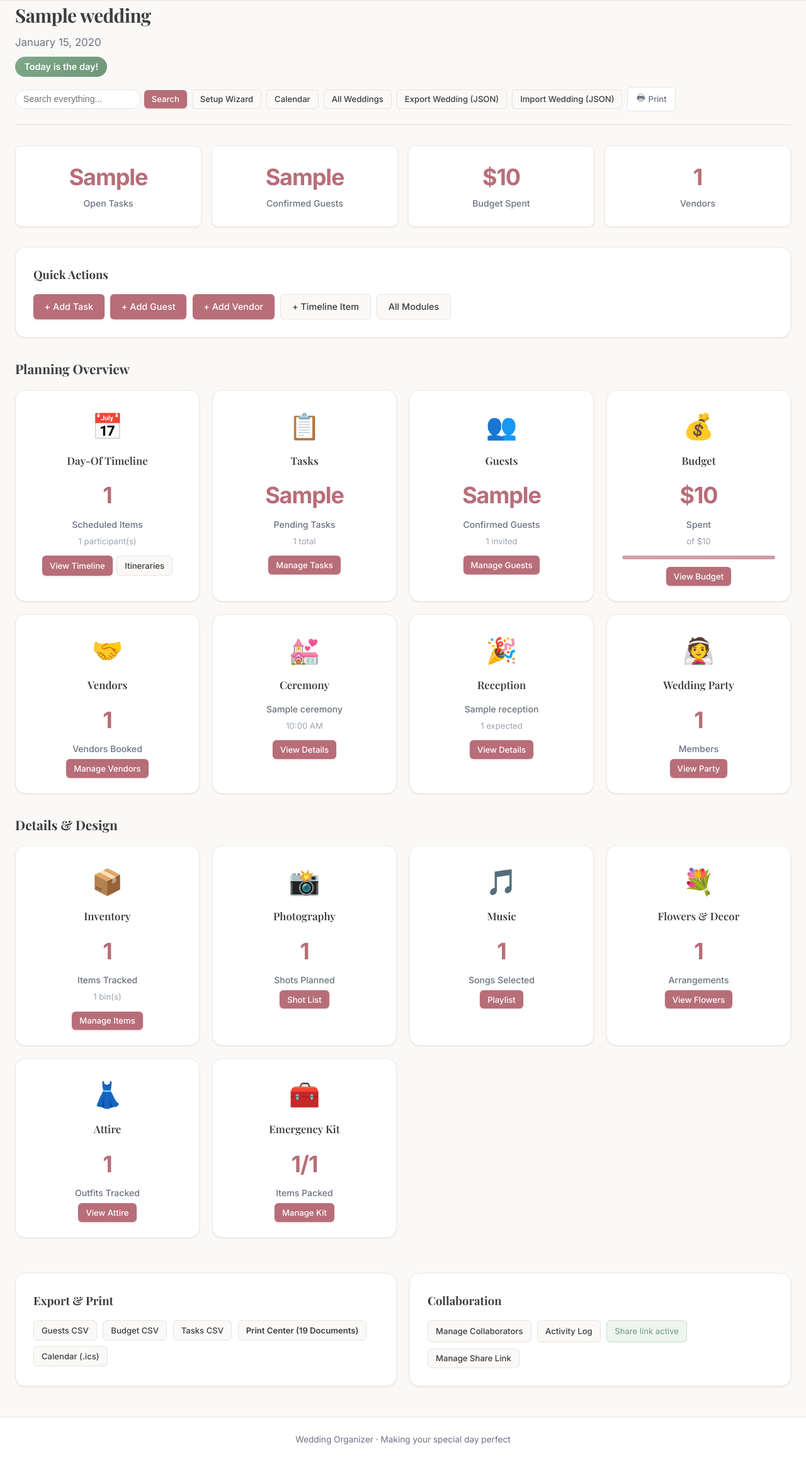
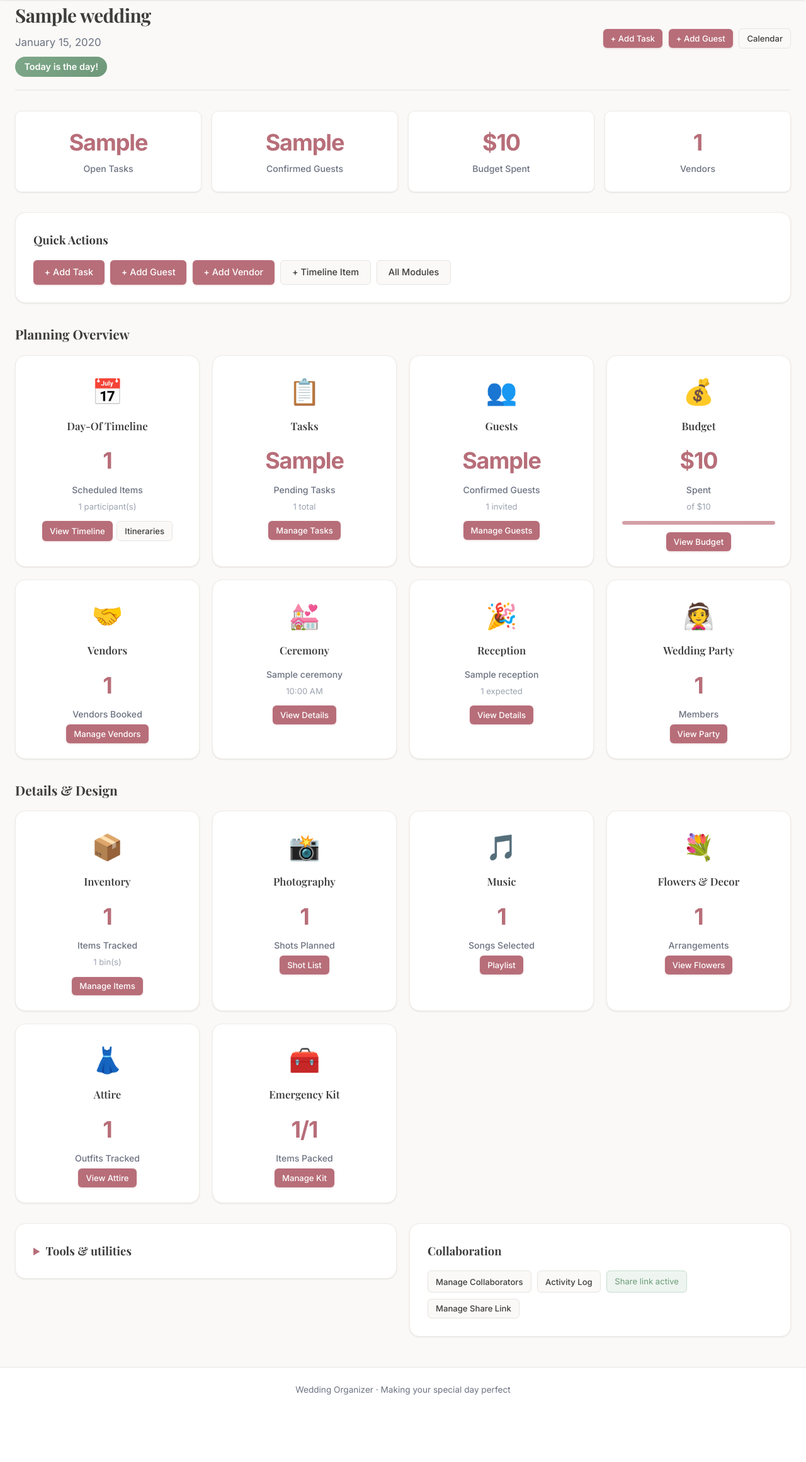
Before and after one commit to thegspiro/The-Open-Source-Wedding-Planner, a Flask app: template templates/wedding_dashboard.html in a window 1280 px wide. Shown: the part 64-2385 px from the top of the page at 63% size. After the commit the page ends 2278 px from the top, so only its background shows below. Run offline with Flask 3, Linux system fonts and the light colour scheme; tables that the repository leaves empty hold one stand-in row (values such as "Sample post"); the template is opened without the code that fills it: values that come from a table or form of the project are taken from there, most other values are stand-ins (such as "Sample title", 1, 10 or a date in 2020).

Commit message:
Simplify wedding dashboard actions

```diff
--- a/static/css/style.css
+++ b/static/css/style.css
@@ -364,9 +364,14 @@ main {
 }
 .header-actions {
     display: flex;
-    gap: 0.5rem;
-    align-items: center;
-    flex-wrap: wrap;
+    gap: 0.6rem;
+    align-items: center;
+    justify-content: flex-end;
+    flex-wrap: nowrap;
+}
+.header-actions .btn-primary,
+.header-actions .btn-secondary {
+    white-space: nowrap;
 }
 .subtitle {
     color: var(--color-text-light);
@@ -952,6 +957,49 @@ main {
     font-weight: 700;
 }
 .action-buttons { display: flex; gap: 0.6rem; flex-wrap: wrap; }
+
+.dashboard-secondary-sections {
+    display: grid;
+    grid-template-columns: 1fr 1fr;
+    gap: 1.25rem;
+    margin-top: 2rem;
+    align-items: start;
+}
+.dashboard-secondary-sections .quick-actions { margin-top: 0; }
+.dashboard-tools summary {
+    cursor: pointer;
+    color: var(--color-text);
+    font-family: var(--font-heading);
+    font-size: 1.15rem;
+    font-weight: 700;
+}
+.dashboard-tools summary::marker { color: var(--color-primary); }
+.dashboard-tools summary:focus-visible {
+    outline: 3px solid var(--color-primary-light);
+    outline-offset: 4px;
+    border-radius: var(--radius-sm);
+}
+.tools-description {
+    color: var(--color-text-light);
+    font-size: 0.88rem;
+    margin: 0.65rem 0 1rem;
+}
+.tools-actions { margin-bottom: 1rem; }
+.import-wedding-form {
+    display: grid;
+    grid-template-columns: minmax(150px, auto) minmax(180px, 1fr) auto;
+    gap: 0.6rem;
+    align-items: center;
+    padding-top: 1rem;
+    border-top: 1px solid var(--color-border-light);
+}
+.import-wedding-form label { font-size: 0.88rem; font-weight: 600; }
+.import-wedding-form input[type="file"] {
+    min-width: 0;
+    color: var(--color-text-light);
+    font: inherit;
+    font-size: 0.82rem;
+}
 
 /* ============================================
    Empty State
@@ -2207,7 +2255,17 @@ footer p { margin: 0; }
     .dashboard-grid { grid-template-columns: 1fr; }
     .wedding-grid { grid-template-columns: 1fr; }
     .task-header { flex-direction: column; gap: 0.75rem; }
-    .header-actions { flex-direction: column; align-items: flex-start; }
+    .header-actions {
+        display: grid;
+        grid-template-columns: 1fr 1fr;
+        width: 100%;
+        align-items: stretch;
+    }
+    .header-actions .btn-primary,
+    .header-actions .btn-secondary { text-align: center; }
+    .header-actions .btn-secondary { grid-column: 1 / -1; }
+    .dashboard-secondary-sections { grid-template-columns: 1fr; }
+    .import-wedding-form { grid-template-columns: 1fr; align-items: start; }
     .participant-grid { grid-template-columns: 1fr; }
     .handler-time-header { flex-direction: column; }
     .handler-summary-grid { grid-template-columns: 1fr 1fr; }
--- a/templates/wedding_dashboard.html
+++ b/templates/wedding_dashboard.html
@@ -15,20 +15,9 @@
         {% endif %}
     </div>
     <div class="header-actions">
-        <form action="{{ url_for('global_search', wedding_id=wedding.id) }}" method="GET" class="search-form-inline">
-            <input type="text" name="q" placeholder="Search everything..." class="search-input-inline">
-            <button type="submit" class="btn-primary btn-small">Search</button>
-        </form>
-        <a href="{{ url_for('onboarding_hub', wedding_id=wedding.id) }}" class="btn-secondary btn-small">Setup Wizard</a>
+        <a href="{{ url_for('task_add', wedding_id=wedding.id) }}" class="btn-primary btn-small">+ Add Task</a>
+        <a href="{{ url_for('guest_add', wedding_id=wedding.id) }}" class="btn-primary btn-small">+ Add Guest</a>
         <a href="{{ url_for('calendar_view', wedding_id=wedding.id) }}" class="btn-secondary btn-small">Calendar</a>
-        <a href="{{ url_for('index') }}" class="btn-secondary btn-small">All Weddings</a>
-        <a href="{{ url_for('export_wedding_json', wedding_id=wedding.id) }}" class="btn-secondary btn-small">Export Wedding (JSON)</a>
-        <form method="POST" action="{{ url_for('import_wedding_json', wedding_id=wedding.id) }}" enctype="multipart/form-data" style="display:inline;">
-            <label class="btn-secondary btn-small" style="cursor:pointer;">Import Wedding (JSON)
-                <input type="file" name="file" accept=".json" onchange="if(confirm('Import data from this file? This will ADD data to the current wedding.')) this.form.submit();" style="display:none;">
-            </label>
-        </form>
-        <button onclick="printPage()" class="btn-print"><span class="print-icon"></span> Print</button>
     </div>
 </div>
 
@@ -210,18 +199,28 @@
     </div>
 </div>
 
-<!-- Export & Collaboration -->
-<div style="display: grid; grid-template-columns: 1fr 1fr; gap: 1.25rem; margin-top: 2rem;">
-    <div class="quick-actions">
-        <h2>Export &amp; Print</h2>
-        <div class="action-buttons">
+<!-- Tools & Collaboration -->
+<div class="dashboard-secondary-sections">
+    <details class="dashboard-tools quick-actions">
+        <summary>Tools &amp; utilities</summary>
+        <p class="tools-description">Setup, transfer, export, and printing options.</p>
+        <div class="action-buttons tools-actions">
+            <a href="{{ url_for('onboarding_hub', wedding_id=wedding.id) }}" class="btn-secondary btn-small">Setup Wizard</a>
+            <a href="{{ url_for('index') }}" class="btn-secondary btn-small">All Weddings</a>
+            <a href="{{ url_for('export_wedding_json', wedding_id=wedding.id) }}" class="btn-secondary btn-small">Export Wedding (JSON)</a>
             <a href="{{ url_for('export_guests_csv', wedding_id=wedding.id) }}" class="btn-secondary btn-small">Guests CSV</a>
             <a href="{{ url_for('export_budget_csv', wedding_id=wedding.id) }}" class="btn-secondary btn-small">Budget CSV</a>
             <a href="{{ url_for('export_tasks_csv', wedding_id=wedding.id) }}" class="btn-secondary btn-small">Tasks CSV</a>
-            <a href="{{ url_for('print_center', wedding_id=wedding.id) }}" class="btn-secondary btn-small" style="font-weight: 600;">Print Center (19 Documents)</a>
             <a href="{{ url_for('calendar_export_ical', wedding_id=wedding.id) }}" class="btn-secondary btn-small">Calendar (.ics)</a>
+            <a href="{{ url_for('print_center', wedding_id=wedding.id) }}" class="btn-secondary btn-small">Print Center (19 Documents)</a>
+            <button type="button" onclick="printPage()" class="btn-secondary btn-small">Print This Page</button>
         </div>
-    </div>
+        <form method="POST" action="{{ url_for('import_wedding_json', wedding_id=wedding.id) }}" enctype="multipart/form-data" class="import-wedding-form" onsubmit="return confirm('Import data from this file? This will ADD data to the current wedding.');">
+            <label for="wedding-import-file">Import Wedding (JSON)</label>
+            <input id="wedding-import-file" type="file" name="file" accept=".json" required>
+            <button type="submit" class="btn-secondary btn-small">Import Selected File</button>
+        </form>
+    </details>
 
     <div class="quick-actions">
         <h2>Collaboration</h2>
```
